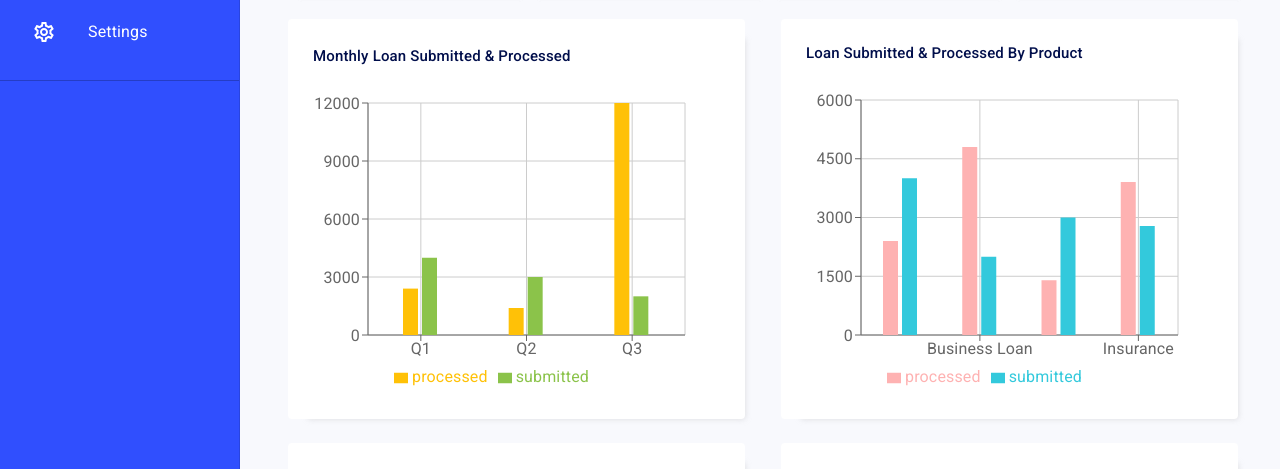
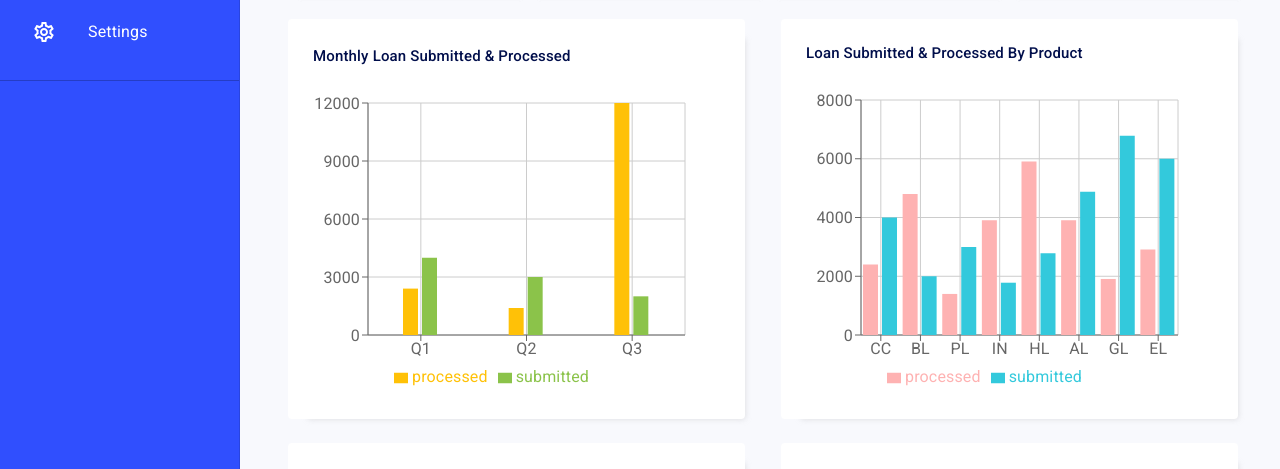
Before and after one commit to charan1922/sample-project-lt, a React (Create React App) app: page /dashboard in a window 1280 px wide. Shown: the part 305-774 px from the top of the page. Built offline with nearby package versions, Linux system fonts and the light colour scheme; no server answers.

Commit message:
Update chart2.js

```diff
--- a/src/features/dashboard/charts/chart2.js
+++ b/src/features/dashboard/charts/chart2.js
@@ -12,10 +12,15 @@ import {
 } from "recharts";
 
 const data2 = [
-  { name: "Credit Card", submitted: 4000, processed: 2400 },
-  { name: "Business Loan", submitted: 2000, processed: 4800 },
-  { name: "Personal Loan", submitted: 3000, processed: 1398 },
-  { name: "Insurance", submitted: 2780, processed: 3908 },
+  { name: "CC", submitted: 4000, processed: 2400 },
+  { name: "BL", submitted: 2000, processed: 4800 },
+  { name: "PL", submitted: 3000, processed: 1398 },
+  { name: "IN", submitted: 1780, processed: 3908 },
+  { name: "HL", submitted: 2780, processed: 5908 },
+  { name: "AL", submitted: 4880, processed: 3908 },
+  { name: "GL", submitted: 6780, processed: 1908 },
+  { name: "EL", submitted: 6000, processed: 2908 },
+
 ];
 
 function Chart2() {
```
